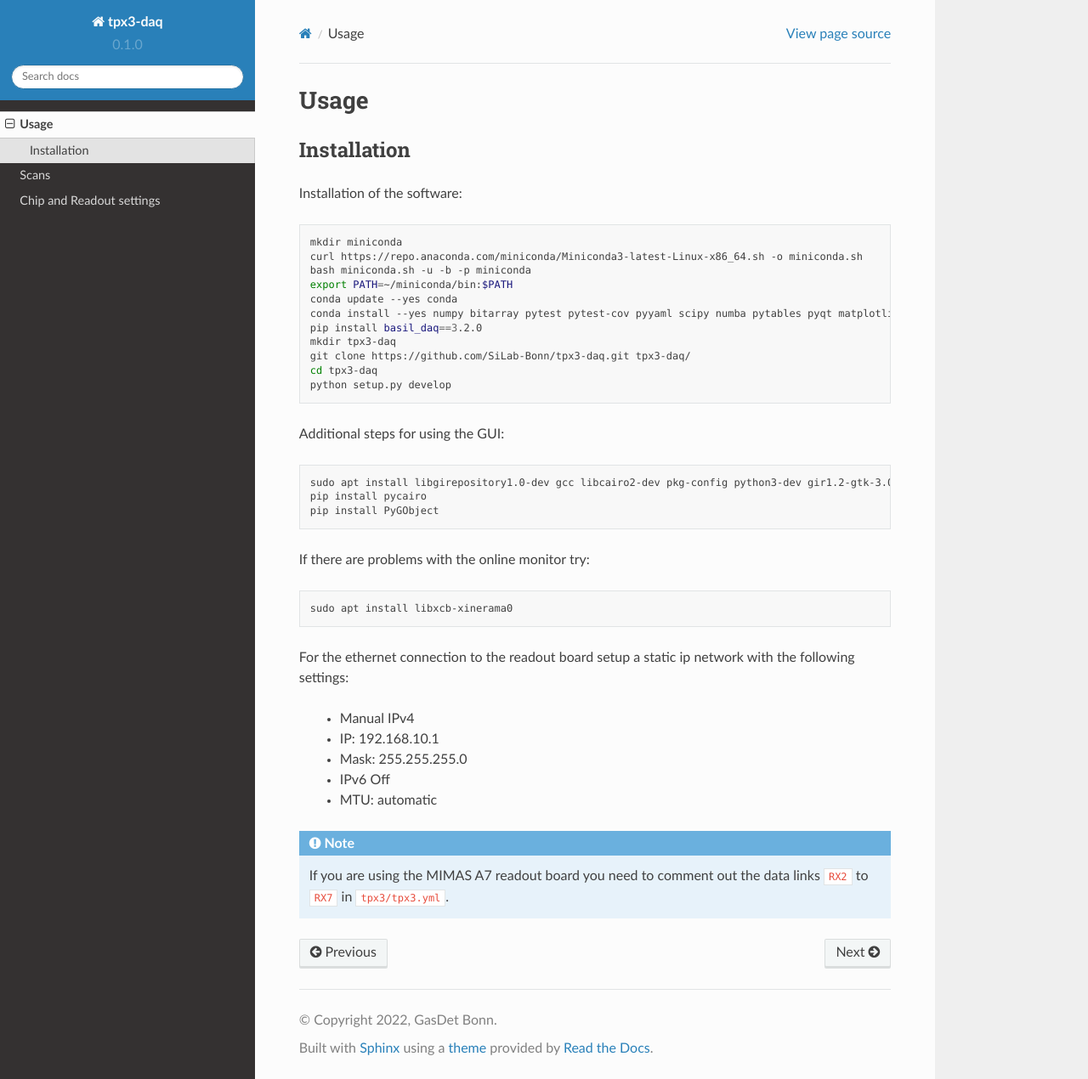
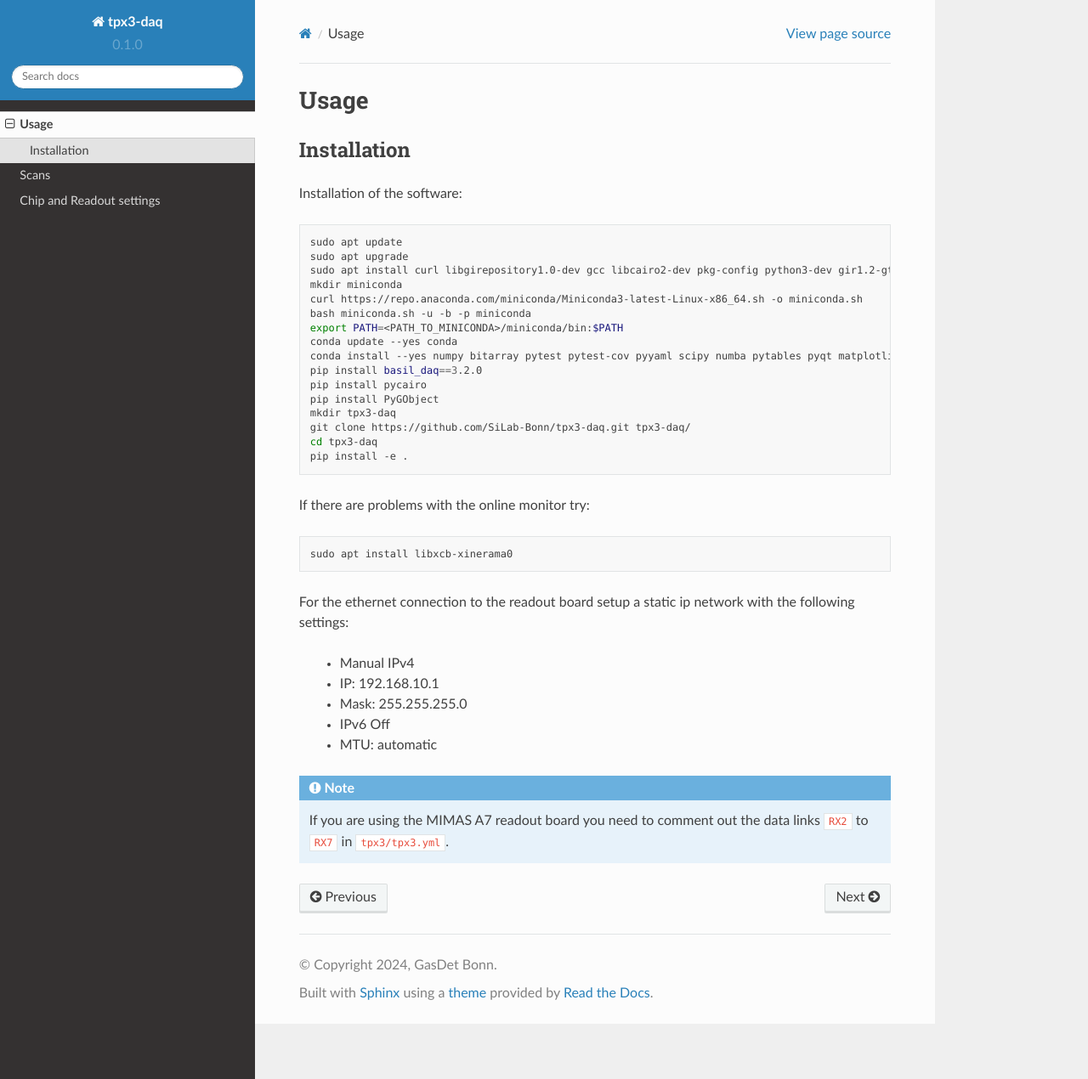
Before and after one commit to GasDet-Bonn/tpx3-daq, a Sphinx documentation site: the page built from docs/source/usage.rst, in a window 1280 px wide and 1270 px high. Shown: the whole window at 85% size. Built offline with Sphinx 7.4.7 and the Read the Docs theme 2.0.0, drawn with Linux system fonts in a browser that asks for light colours.

Commit message:
DOC: update installation procedure

```diff
--- a/docs/source/conf.py
+++ b/docs/source/conf.py
@@ -3,7 +3,7 @@
 # -- Project information
 
 project = 'tpx3-daq'
-copyright = '2022, GasDet Bonn'
+copyright = '2024, GasDet Bonn'
 author = 'Markus Gruber'
 
 release = '0.1'
--- a/docs/source/usage.rst
+++ b/docs/source/usage.rst
@@ -10,25 +10,22 @@ Installation of the software:
 
 .. code-block:: bash
 
+   sudo apt update
+   sudo apt upgrade
+   sudo apt install curl libgirepository1.0-dev gcc libcairo2-dev pkg-config python3-dev gir1.2-gtk-3.0
    mkdir miniconda
    curl https://repo.anaconda.com/miniconda/Miniconda3-latest-Linux-x86_64.sh -o miniconda.sh
    bash miniconda.sh -u -b -p miniconda
-   export PATH=~/miniconda/bin:$PATH
+   export PATH=<PATH_TO_MINICONDA>/miniconda/bin:$PATH
    conda update --yes conda
    conda install --yes numpy bitarray pytest pytest-cov pyyaml scipy numba pytables pyqt matplotlib tqdm pyzmq blosc psutil setuptools
    pip install basil_daq==3.2.0
+   pip install pycairo
+   pip install PyGObject
    mkdir tpx3-daq
    git clone https://github.com/SiLab-Bonn/tpx3-daq.git tpx3-daq/
    cd tpx3-daq
-   python setup.py develop
-
-Additional steps for using the GUI:
-
-.. code-block:: bash
-
-   sudo apt install libgirepository1.0-dev gcc libcairo2-dev pkg-config python3-dev gir1.2-gtk-3.0
-   pip install pycairo
-   pip install PyGObject
+   pip install -e .
 
 If there are problems with the online monitor try:
 
```
